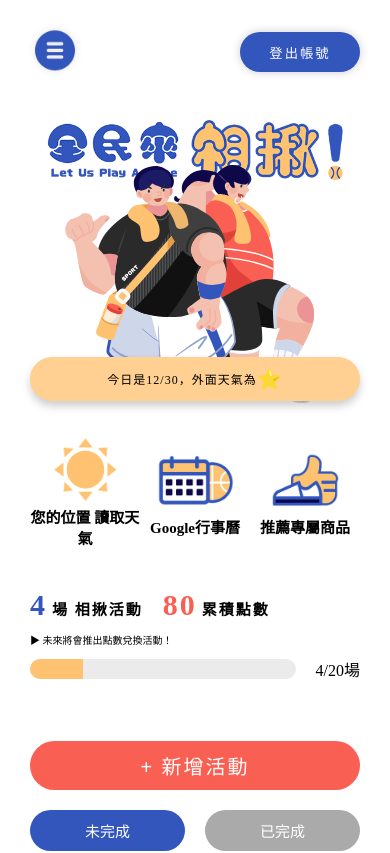
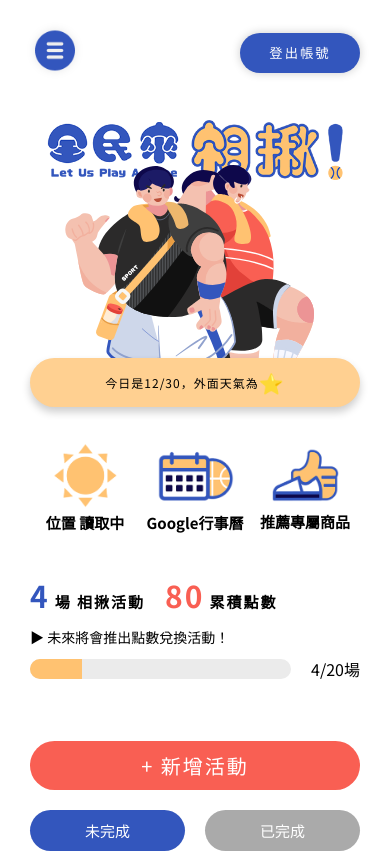
Before and after one commit to YUNI0107/Play_Ball_Game, a Vue app: page /#/record in a window 390 px wide. Shown: the top 853 px of the page. Built offline with nearby package versions, Linux system fonts and the light colour scheme; no server answers.

Commit message:
解決部份問題

```diff
--- a/public/index.html
+++ b/public/index.html
@@ -7,7 +7,7 @@
     <link rel="icon" href="<%= BASE_URL %>favicon.ico">
     <title>全民來相揪！</title>
     <meta name="description" content="START TO USE 五大台灣最夯球類運動，在網頁紀錄相揪活動，設立每個月的揪團目標！快速尋找離你最近的球場，推薦你最喜愛的球類商品類型！"/>
-    <meta property="og:image" content="./meta.jpeg" />
+    <meta property="og:image" content="./meta.jpg" />
   </head>
   <body>
     <noscript>
--- a/src/App.vue
+++ b/src/App.vue
@@ -10,6 +10,7 @@
 <script>
 import smoothscroll from 'smoothscroll-polyfill';
 import NavBar from './components/Navbar/NavBar'
+
 export default {
   components: {
     NavBar,
@@ -46,11 +47,14 @@ export default {
 </script>
 
 <style>
+@import url('https://fonts.googleapis.com/css2?family=Noto+Sans+TC:wght@100;400;700&display=swap');
+
 *{
   padding: 0;
   margin: 0;
   box-sizing: border-box;
   scroll-behavior: smooth;
+  font-family: 'Noto Sans TC', sans-serif;
 }
 
 #app{
--- a/src/components/Navbar/NavBar.vue
+++ b/src/components/Navbar/NavBar.vue
@@ -29,6 +29,7 @@ export default {
         this.$store.commit("hamOpenChange", true);
         this.$store.commit("whiteBackChange", true);
         show_back.classList.add("open");
+        this.$refs.nav_right.classList.remove("none");
         logo.style.opacity = 1;
         logo.style.transition = ".5s";
       } else {
@@ -47,6 +48,9 @@ export default {
             ham.classList.remove("ham_change");
           }, 500);
         }
+        setTimeout(() => {
+          show_back.classList.add("none");
+        }, 500);
         show_back.classList.remove("open");
       }
     },
@@ -57,6 +61,9 @@ export default {
       this.$store.commit("hamOpenChange", false);
       show_back.classList.remove("open");
       this.logoShow();
+      setTimeout(() => {
+        show_back.classList.add("none");
+      }, 500);
     },
     logoShow() {
       let logo = document.querySelector(".logo");
--- a/src/components/Navbar/style.css
+++ b/src/components/Navbar/style.css
@@ -243,12 +243,20 @@ li:nth-child(6)::before {
         z-index: 1;
         clip-path: circle(100px at -50% -50%);
         -webkit-clip-path: circle(100px at -50% -50%);
-        transition: all 1s ease-out;
+        transition: clip-path 1s ease-out;
+        overflow: hidden;
+        display: block;
     }
+
+    .nav_right.none{
+        transform: translateX(-100%);
+    }
+
 
     .nav_right.open {
         clip-path: circle(150% at 10% 10%);
         -webkit-clip-path: circle(150% at 10% 10%);
+        transform: translateX(0%);
     }
 
     .nav_right ul {
--- a/src/components/Navbar/template.html
+++ b/src/components/Navbar/template.html
@@ -11,7 +11,7 @@
             <router-link to="/"></router-link>
         </div>
     </div>
-    <div class="nav_right">
+    <div class="nav_right" ref="nav_right">
         <ul class="links" :class="{black: white_back}">
             <li @click="hamClose">
                 <router-link to="/record">相揪紀錄</router-link>
--- a/src/store/index.js
+++ b/src/store/index.js
@@ -110,7 +110,7 @@ export default new Vuex.Store({
         done: false,
       },
     ],
-    city: "您的位置",
+    city: "位置",
     pos: null,
   },
   mutations: {
--- a/src/views/Record/Record.vue
+++ b/src/views/Record/Record.vue
@@ -23,7 +23,7 @@ export default {
       days: 1,
       weather: "",
       weather_type: 1,
-      weather_short: "讀取天氣",
+      weather_short: "讀取中",
       points: 0,
       add_open: false,
       edit_open: false,
@@ -88,7 +88,7 @@ export default {
   watch: {
     city() {
       //  是初始頁面，觀察city的值更新了沒
-      if (this.city !== "您的位置") {
+      if (this.city !== "位置") {
         this.getWeather();
       }
     },
@@ -358,7 +358,7 @@ export default {
     this.yellowWidth = (done_misson_num / 20) * 100;
 
     //  如果不是初始頁面
-    if (this.city !== "您的位置") {
+    if (this.city !== "位置") {
       this.getWeather();
     }
 
--- a/src/views/Record/style.css
+++ b/src/views/Record/style.css
@@ -153,7 +153,7 @@
 }
 
 .right .information .desc{
-    font-size: 10px;
+    font-size: 14px;
     font-weight: 500;
     letter-spacing: 0;
     display: inline-block;
```
